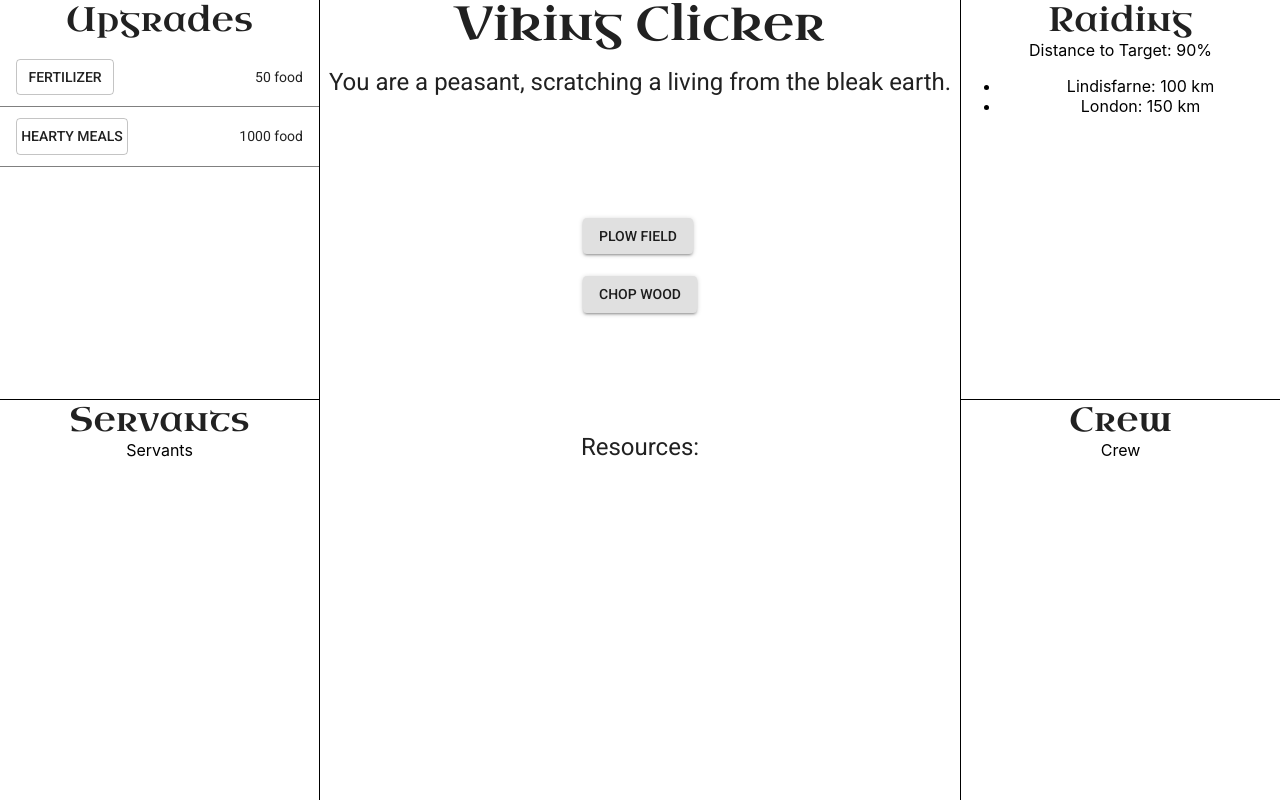
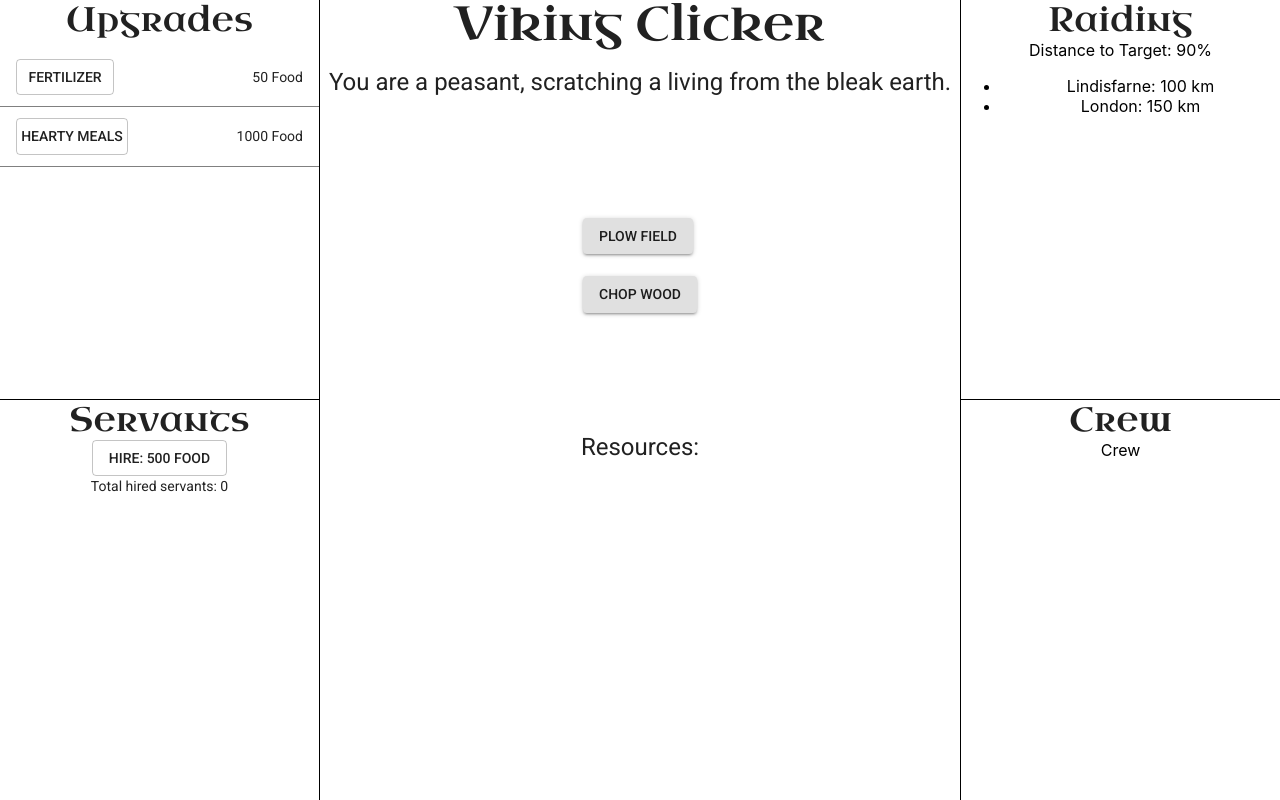
Before and after one commit to DylanSp/viking-clicker, a React (Create React App) app: page / in a window 1280 px wide. Built offline with nearby package versions, Linux system fonts and the light colour scheme.

Commit message:
Add servant hiring, display total # hired

```diff
--- a/src/components/LeftPanel.tsx
+++ b/src/components/LeftPanel.tsx
@@ -2,12 +2,16 @@ import Grid from "@material-ui/core/Grid";
 import * as React from "react";
 import { FunctionComponent } from "react";
 import { FoodUpgrade } from "../game/FoodUpgrades";
+import { Servants } from "../game/Servants";
 import { ServantsPanel } from "./ServantsPanel";
 import { UpgradePanel } from "./UpgradePanel";
 
 export interface LeftPanelProps {
     purchasedFoodUpgrades: FoodUpgrade[];
     purchaseFoodUpgrade: (upgrade: FoodUpgrade) => void;
+    servants: Servants;
+    servantCost: number;
+    hireServant: () => void;
 }
 
 export const LeftPanel: FunctionComponent<LeftPanelProps> = (props) => {
@@ -31,7 +35,7 @@ export const LeftPanel: FunctionComponent<LeftPanelProps> = (props) => {
                 <UpgradePanel {...props} />
             </Grid>
             <Grid item={true} xs={6} style={{ maxWidth: "100%" }}>
-                <ServantsPanel />
+                <ServantsPanel servants={props.servants} servantCost={props.servantCost} hireServant={props.hireServant} />
             </Grid>
         </Grid>
     );
--- a/src/components/ResourceDisplay.tsx
+++ b/src/components/ResourceDisplay.tsx
@@ -9,6 +9,7 @@ export interface ResourceDisplayProps {
     resources: Resources;
 }
 
+// TODO - revisit when to display different resources (start displaying food, wood, even if they're 0? add gold later?)
 export const ResourceDisplay: FunctionComponent<ResourceDisplayProps> = (props) => {
     return (
         <>
--- a/src/components/ServantsDisplay.tsx
+++ b/src/components/ServantsDisplay.tsx
@@ -1,10 +1,24 @@
+import Button from "@material-ui/core/Button";
+import Typography from "@material-ui/core/Typography";
 import * as React from "react";
 import { FunctionComponent } from "react";
+import { Servants } from "../game/Servants";
 
-export const ServantsDisplay: FunctionComponent = () => {
+export interface ServantsDisplayProps {
+    servants: Servants;
+    servantCost: number;
+    hireServant: () => void;
+}
+
+export const ServantsDisplay: FunctionComponent<ServantsDisplayProps> = (props) => {
     return (
         <>
-            Servants
+            <Button variant="outlined" onClick={props.hireServant}>
+                Hire: {props.servantCost} Food
+            </Button>
+            <Typography>
+                Total hired servants: {props.servants.farmhands}
+            </Typography>
         </>
     );
 };
--- a/src/components/ServantsPanel.tsx
+++ b/src/components/ServantsPanel.tsx
@@ -1,15 +1,22 @@
 import Typography from "@material-ui/core/Typography";
 import * as React from "react";
 import { FunctionComponent } from "react";
+import { Servants } from "../game/Servants";
 import { ServantsDisplay } from "./ServantsDisplay";
 
-export const ServantsPanel: FunctionComponent = () => {
+export interface ServantsPanelProps {
+    servants: Servants;
+    servantCost: number;
+    hireServant: () => void;
+}
+
+export const ServantsPanel: FunctionComponent<ServantsPanelProps> = (props) => {
     return (
         <div style={{textAlign: "center"}}>
             <Typography variant="h4">
                 Servants
             </Typography>
-            <ServantsDisplay />
+            <ServantsDisplay {...props} />
         </div>
     );
 };
--- a/src/components/UpgradeDisplay.tsx
+++ b/src/components/UpgradeDisplay.tsx
@@ -48,15 +48,15 @@ const displayCost = (upgrade: FoodUpgrade): string => {
     const costText: string[] = [];
 
     if (upgrade.cost.food > 0) {
-        costText.push(`${upgrade.cost.food} food`);
+        costText.push(`${upgrade.cost.food} Food`);
     }
 
     if (upgrade.cost.wood > 0) {
-        costText.push(`${upgrade.cost.wood} wood`);
+        costText.push(`${upgrade.cost.wood} Wood`);
     }
 
     if (upgrade.cost.gold > 0) {
-        costText.push(`${upgrade.cost.gold} gold`);
+        costText.push(`${upgrade.cost.gold} Gold`);
     }
 
     return costText.join(", ");
--- a/src/components/VikingClicker.tsx
+++ b/src/components/VikingClicker.tsx
@@ -2,7 +2,7 @@ import Grid from "@material-ui/core/Grid";
 import * as React from "react";
 import { Component } from "react";
 import { FoodUpgrade } from "../game/FoodUpgrades";
-import { chop, initializeGame, plow, purchaseFoodUpgrade, runTick, VikingClickerGame } from "../game/VikingClickerGame";
+import { chop, getServantCost, hireServant, initializeGame, plow, purchaseFoodUpgrade, runTick, VikingClickerGame } from "../game/VikingClickerGame";
 import { LeftPanel } from "./LeftPanel";
 import { MainPanel } from "./MainPanel";
 import { RightPanel } from "./RightPanel";
@@ -32,7 +32,13 @@ export class VikingClicker extends Component<{}, VikingClickerState> {
             <>
                 <Grid container={true} spacing={0}>
                     <Grid item={true} xs={3}>
-                        <LeftPanel purchasedFoodUpgrades={this.state.game.foodUpgradesPurchased} purchaseFoodUpgrade={this.purchaseFoodUpgrade} />
+                        <LeftPanel
+                            purchasedFoodUpgrades={this.state.game.foodUpgradesPurchased}
+                            purchaseFoodUpgrade={this.purchaseFoodUpgrade}
+                            servants={this.state.game.servants}
+                            servantCost={getServantCost(this.state.game)}
+                            hireServant={this.hireServant}
+                        />
                     </Grid>
                     <Grid item={true} xs={6}>
                         <MainPanel
@@ -69,4 +75,13 @@ export class VikingClicker extends Component<{}, VikingClickerState> {
             });
         }
     }
+
+    private hireServant = () => {
+        const [wasSuccessful, newGame] = hireServant(this.state.game);
+        if (wasSuccessful) {
+            this.setState({
+                game: newGame
+            });
+        }
+    }
 }
--- a/src/game/VikingClickerGame.ts
+++ b/src/game/VikingClickerGame.ts
@@ -68,3 +68,24 @@ export const purchaseFoodUpgrade = (upgrade: FoodUpgrade, game: VikingClickerGam
     // intentional no-op in produce(), just create a copy of the game with no changes
     return [false, produce(game, (draft) => { return; })];
 };
+
+export const hireServant = (game: VikingClickerGame): [boolean, VikingClickerGame] => {
+    const cost = getServantCost(game);
+    if (game.resources.food >= cost) {
+        return [true, produce(game, (draft) => {
+            game.resources.food -= cost;
+            draft.servants.farmhands += 1;
+        })];
+    }
+
+    // intentional no-op in produce(), just create a copy of the game with no changes
+    return [false, produce(game, (draft) => { return; })];
+};
+
+export const getServantCost = (game: VikingClickerGame): number => {
+    const baseCost = 500;   // amount of food required
+                            // TODO - move this to file of important constants?
+    const baseMultiplier = 1.15;
+    const numServants = game.servants.farmhands;
+    return baseCost * (baseMultiplier ** numServants);
+};
```
